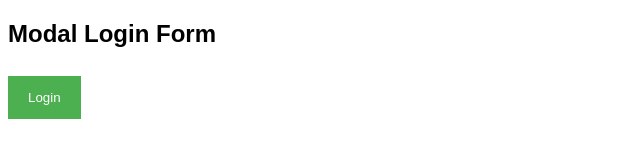
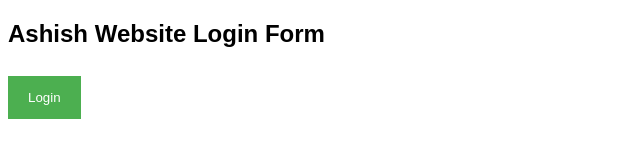
Before and after one commit to Devops-CI-Projects/Devrepo, a plain HTML site: page index.html in a window 1280 px wide. Shown: the whole page, without its empty margins (0-640 px from the left). Drawn offline with Linux system fonts and the light colour scheme.

Commit message:
new line added

```diff
--- a/index.html
+++ b/index.html
@@ -127,7 +127,7 @@ span.psw {
 </head>
 <body>
 
-<h2>Modal Login Form</h2>
+<h2>Ashish Website Login Form</h2>
 
 <button onclick="document.getElementById('id01').style.display='block'" style="width:auto;">Login</button>
 
```
